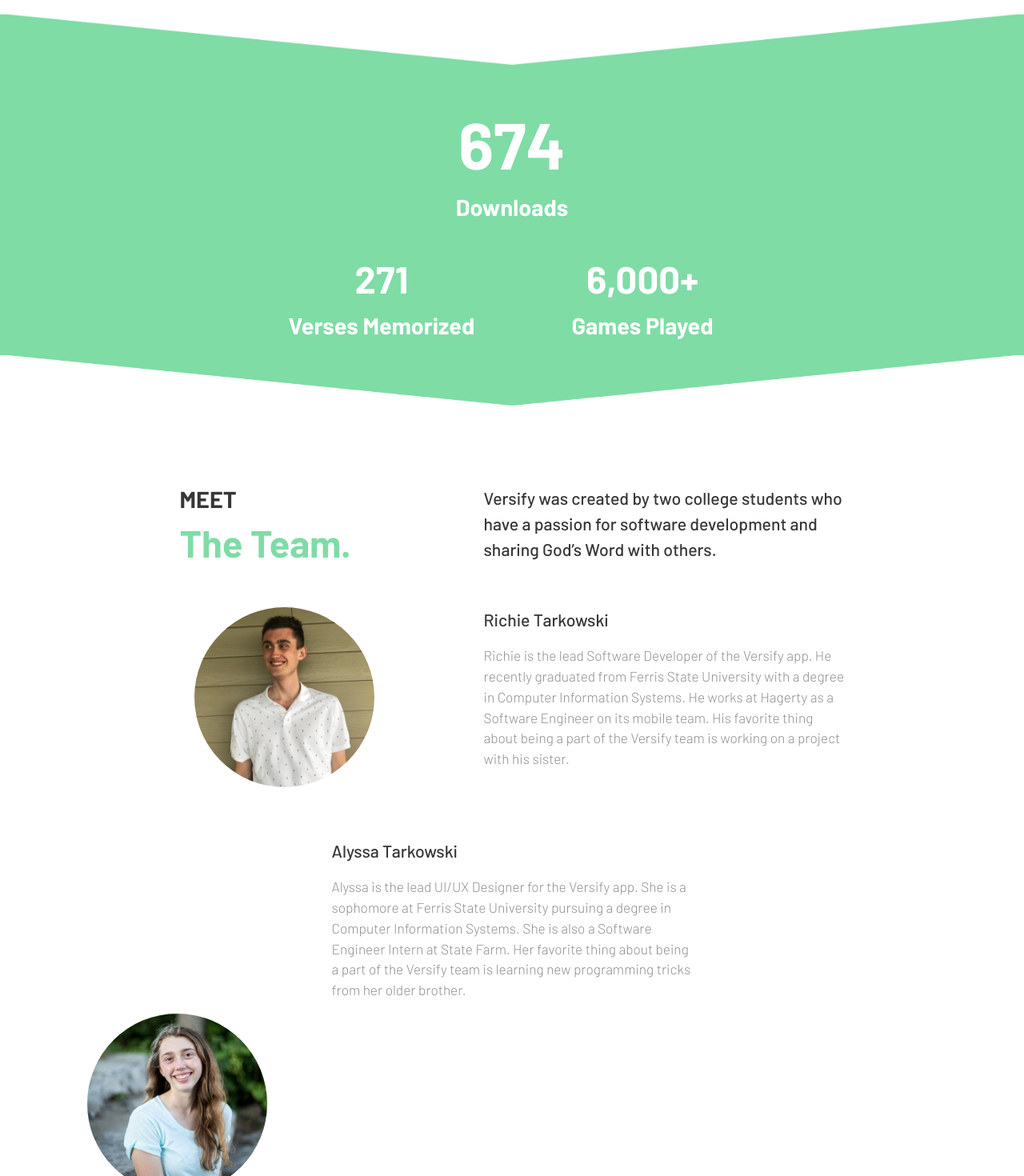
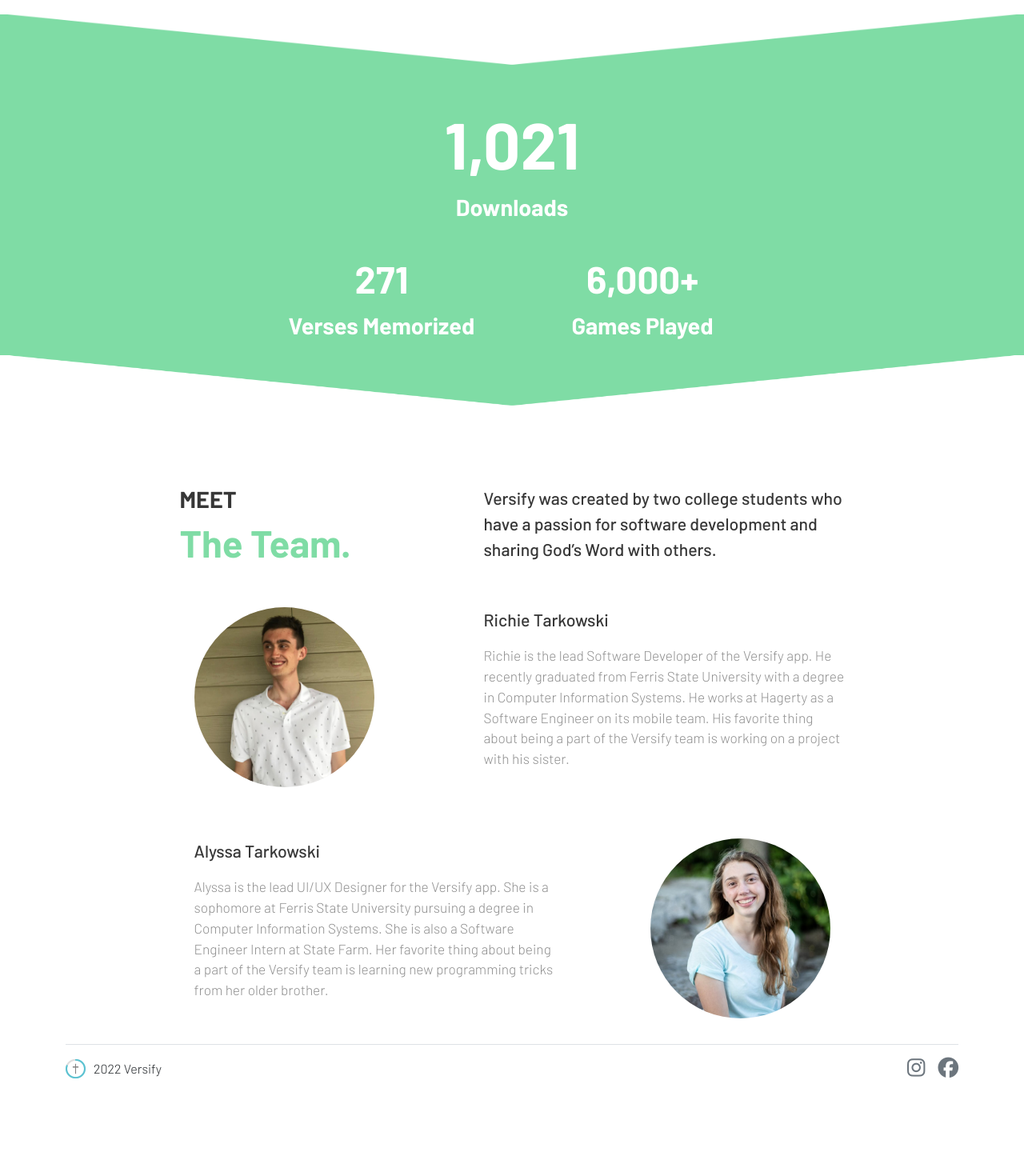
Before and after one commit to versify-llc/getversify, a React (Create React App) app: page /about in a window 1280 px wide. Shown: the part 620-2090 px from the top of the page at 80% size. After the commit the page ends 2010 px from the top, so only its background shows below. Built offline with nearby package versions, Linux system fonts and the light colour scheme.

Commit message:
About stuff

```diff
--- a/src/Components/About/About.js
+++ b/src/Components/About/About.js
@@ -1,7 +1,72 @@
-import React from "react";
+import React, { Fragment } from "react";
 import Footer from "../Footer/Footer";
 import Navbar from "../Navbar/Navbar";
 import './About.css';
+
+//Return correct order of picture and text based on screen size (mobile vs desktop)
+function AlyssaAbout() {
+    const [dimensions, setDimensions] = React.useState({
+        height: window.innerHeight,
+        width: window.innerWidth
+    })
+
+    //Listens for window resize
+    React.useEffect(() => {
+        function handleResize() {
+            setDimensions({
+                height: window.innerHeight,
+                width: window.innerWidth
+            })
+
+        }
+
+        window.addEventListener('resize', handleResize)
+
+        return _ => {
+            window.removeEventListener('resize', handleResize)
+
+        }
+    })
+    return (
+        <div className="row justify-content-center top-margin" id="alyssa-profile">
+            {dimensions.width < 768 ?
+                <Fragment>
+                    <div className="col-lg-3 col-md-4 text-center" style={{ height: "auto" }}>
+                        <img className="profile-img" src="/images/alyssa.jpg" alt="Alyssa" />
+                    </div>
+                    <div className="col-md-1"></div>
+                </Fragment>
+                :
+                null
+            }
+            <div className="col-md-5 about-header-align small-pad">
+                <p className="text-body-md">
+                    <b>
+                        Alyssa Tarkowski
+                    </b>
+                </p>
+                <p className="text-body-sm" style={{ color: "#8f8f8f" }}>
+                    Alyssa is the lead UI/UX Designer for the Versify app. She is a sophomore at
+                    Ferris State University pursuing a degree in Computer Information Systems.
+                    She is also a Software Engineer Intern at State Farm. Her favorite thing about being a
+                    part of the Versify team is learning new programming tricks from her older brother.
+                </p>
+
+            </div>
+            {dimensions.width >= 768 ?
+                <Fragment>
+                    <div className="col-md-1"></div>
+                    <div className="col-lg-3 col-md-4 text-center m-0" style={{ height: "auto", width: "auto" }}>
+                        <img className="profile-img" src="/images/alyssa.jpg" alt="Alyssa" />
+                    </div>
+                </Fragment>
+                :
+                null
+            }
+
+        </div>
+    );
+}
 
 function About() {
     return (
@@ -47,7 +112,7 @@
             <div style={{ backgroundColor: "#7FDCA5", width: "100%" }}>
                 <img src="/images/white_triangle.png" alt="divider" className="triangle" />
                 <div style={{ marginTop: "50px" }}>
-                    <h1 className="text-header-xl white-text">674</h1>
+                    <h1 className="text-header-xl white-text">1,021</h1>
                     <p className="text-header-sm white-text">Downloads</p>
                 </div>
                 <br />
@@ -104,33 +169,7 @@
                         </div>
                     </div>
                     <br className="break" />
-                    <div className="row justify-content-center top-margin" id="alyssa-profile">
-                        <div className="col-md-5 about-header-align small-pad">
-                            <p className="text-body-md">
-                                <b>
-                                    Alyssa Tarkowski
-                                </b>
-                            </p>
-                            <p className="text-body-sm" style={{ color: "#8f8f8f" }}>
-                                Alyssa is the lead UI/UX Designer for the Versify app. She is a sophomore at
-                                Ferris State University pursuing a degree in Computer Information Systems.
-                                She is also a Software Engineer Intern at State Farm. Her favorite thing about being a
-                                part of the Versify team is learning new programming tricks from her older brother.
-                            </p>
-
-                        </div>
-                        {document.documentElement.clientWidth >= 750 ?
-                            <div>
-                                <div className="col-md-1"></div>
-                                <div className="col-lg-3 col-md-4 text-center" style={{ height: "auto" }}>
-                                    <img className="profile-img" src="/images/alyssa.jpg" alt="Alyssa" />
-                                </div>
-                            </div>
-                            :
-                            null
-                        }
-
-                    </div>
+                    <AlyssaAbout />
                 </div>
             </div>
             <div className="py-1"></div>
--- a/src/Components/Home/Home.js
+++ b/src/Components/Home/Home.js
@@ -16,7 +16,8 @@
         '"I would give it 10 stars if I could!!"',
         '"Fantastic"',
         '"Memorizing verses is no longer a chore!"',
-        '"Great tool!"'
+        '"Great tool!"',
+        '"Best Memorization App"'
     ]
 
 const REVIEW_BODY =
@@ -24,7 +25,8 @@
         'Such a well designed app to help you memorize verses!! I haven’t put my phone down since I downloaded it- even better than TikTok!!',
         'It is not often that a small dev makes something so polished and well rounded. This app feels clean and well made. Overall a great experience.',
         'I have a hard time memorizing Bible verses because it is such a daunting task. Versify has motivated me to memorize more verses and makes it manageable and fun!',
-        'Looking forward to being more intentional in scripture memory and excited for this helpful app! Excellent format!'
+        'Looking forward to being more intentional in scripture memory and excited for this helpful app! Excellent format!',
+        'I have a difficult time memorizing verses and I have been on the search for an app to help me out. This app is so easy to use and understand. Additionally, this app makes it fun to memorize verses.'
     ]
 
 function incrementReviewIndex(current) {
```
